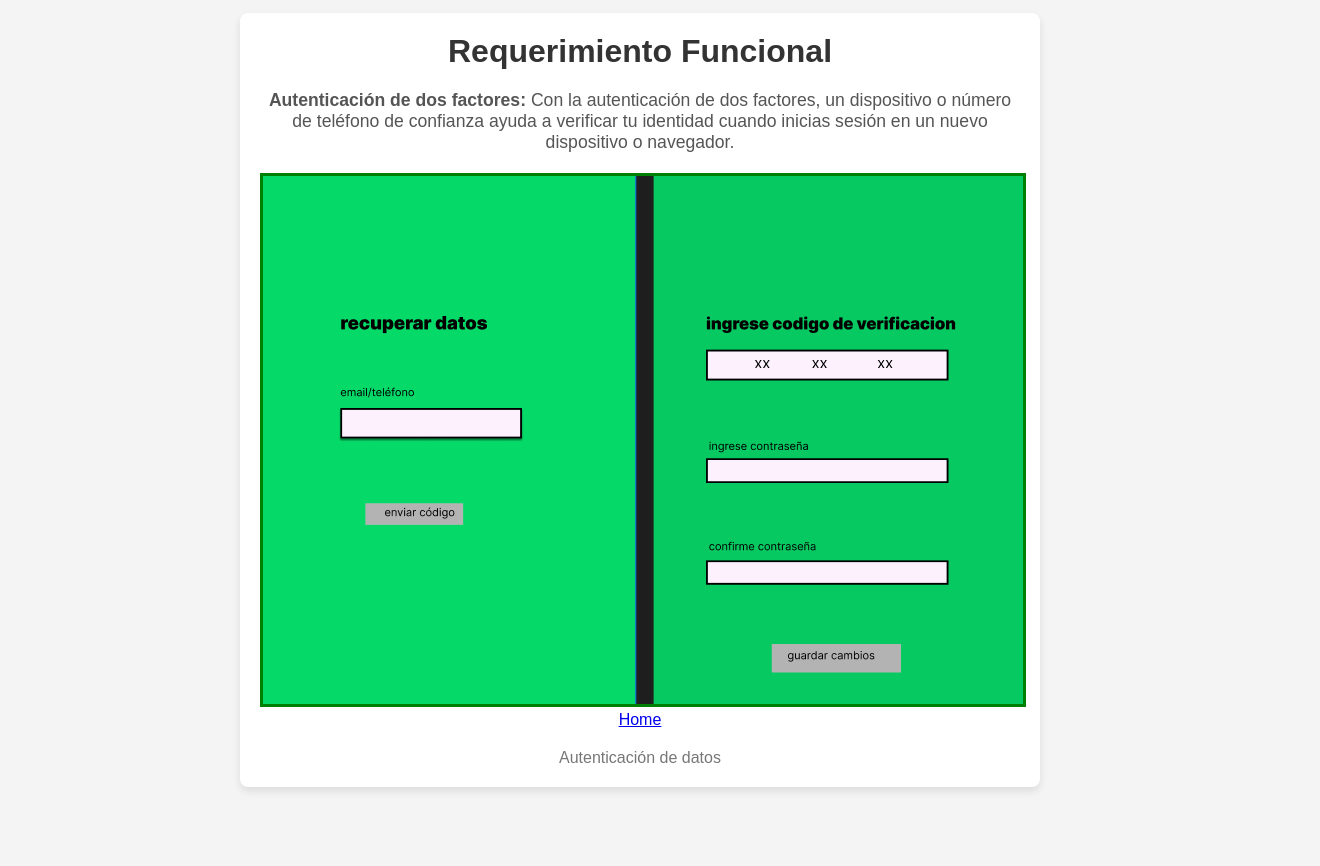
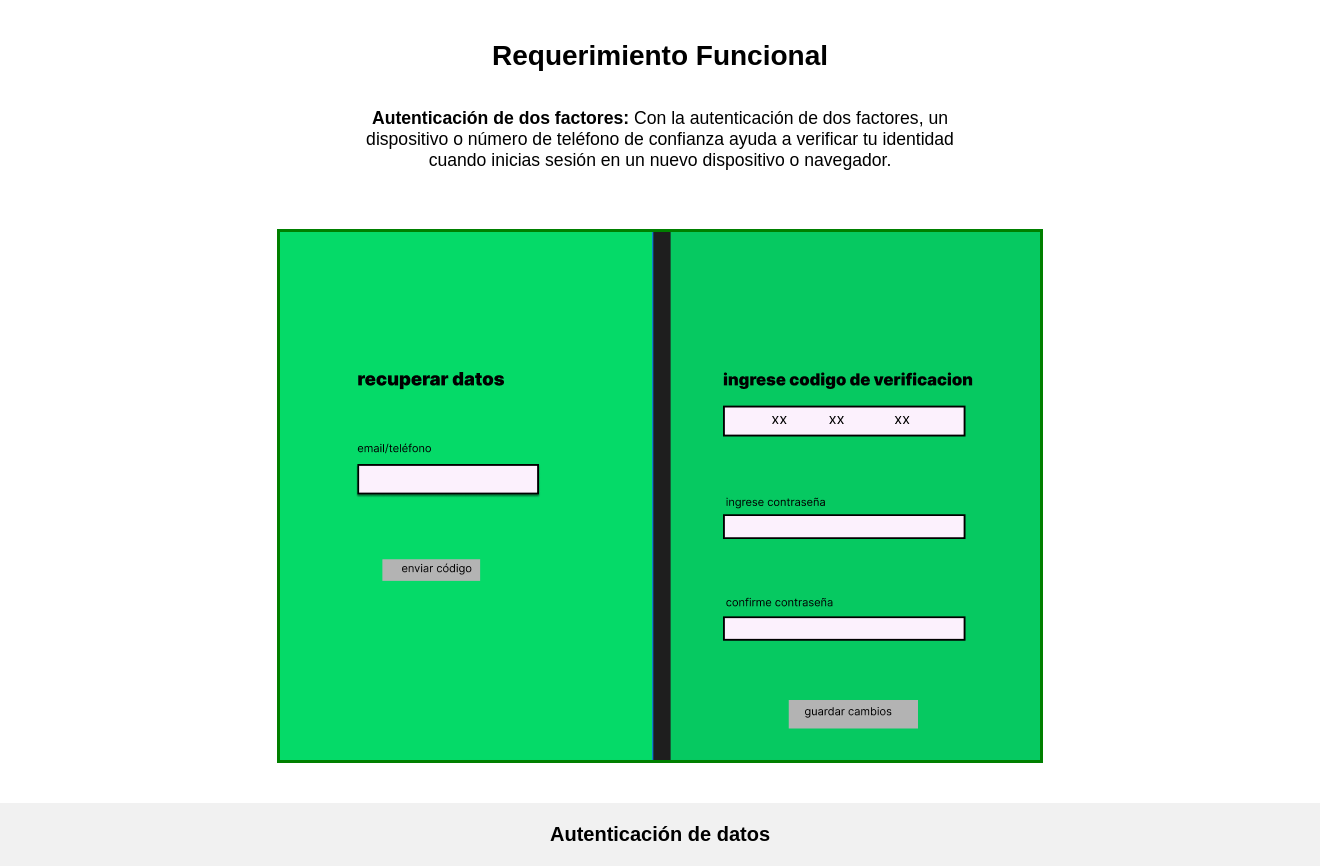
Before and after one commit to jehison-Gomez/proyecto-repositorio-1, a plain HTML site: page requerimiento2/index.html in a window 1280 px wide. Shown: the whole page, 1320 px wide, since content can reach past the window. Before the commit the page ends 800 px from the top, so only its background shows below. Drawn offline with Linux system fonts and the light colour scheme.

Commit message:
Actualización de estilos y corrección de errores en requerimiento2

```diff
--- a/requerimiento2/index.html
+++ b/requerimiento2/index.html
@@ -12,10 +12,9 @@
         <div class="text">
             <p><strong>Autenticación de dos factores:</strong> Con la autenticación de dos factores, un dispositivo o número de teléfono de confianza ayuda a verificar tu identidad cuando inicias sesión en un nuevo dispositivo o navegador.</p>
         </div>
-        <div class="image-placeholder">
             <img src="img4.png" alt="">
         </div>
-        <div><a href="/index.html">Home</a></div>
+        <div><a href="/index.html"></a></div>
         <div class="footer">
             Autenticación de datos
         </div>
--- a/requerimiento2/style.css
+++ b/requerimiento2/style.css
@@ -1,53 +1,61 @@
-
-* {
-    margin: 0;
-    padding: 0;
-    box-sizing: border-box;
-}
-
 
 body {
     font-family: Arial, sans-serif;
-    height: 100vh;
+    text-align: center;
+    margin: 0;
+    padding: 0;
     display: flex;
-    justify-content: center;
-    align-items: center;
-    background-color: #f4f4f4;
+    flex-direction: column;
+    min-height: 100vh;
 }
 
 
 .container {
-    text-align: center;
-    width: 80%;
-    max-width: 800px;
-    background-color: #fff;
+    display: flex;
+    flex-direction: column;
+    justify-content: flex-start;
+    align-items: center;
+    flex-grow: 1;
     padding: 20px;
-    border-radius: 8px;
-    box-shadow: 0 4px 8px rgba(0, 0, 0, 0.1);
+    width: 100%;;
+
 }
 
 
 h1 {
-    font-size: 2rem;
-    color: #333;
-    margin-bottom: 20px;
+    font-size: 28px;
+    font-weight: bold;
+    margin-top: 20px;
+    color: black;
+
 }
 
 
 .text {
+    font-size: 1.1rem;
     margin-bottom: 20px;
-    font-size: 1.1rem;
-    color: #555;
+    width: 80%;
+    max-width: 600px;
+    text-align: center;
+
 }
 
 
 img {
     border: solid green;
+    display: block;
+        margin: 20px;
+        flex-grow: 1;
+
 }
 
 
 .footer {
-    font-size: 1rem;
-    color: #777;
-    margin-top: 20px;
+    font-size: 20px;
+    font-weight: bold;
+    margin-top: auto;
+    padding: 20px;
+    width: 100%;
+    text-align:center;
+    background-color: #f1f1f1;
 }
```
